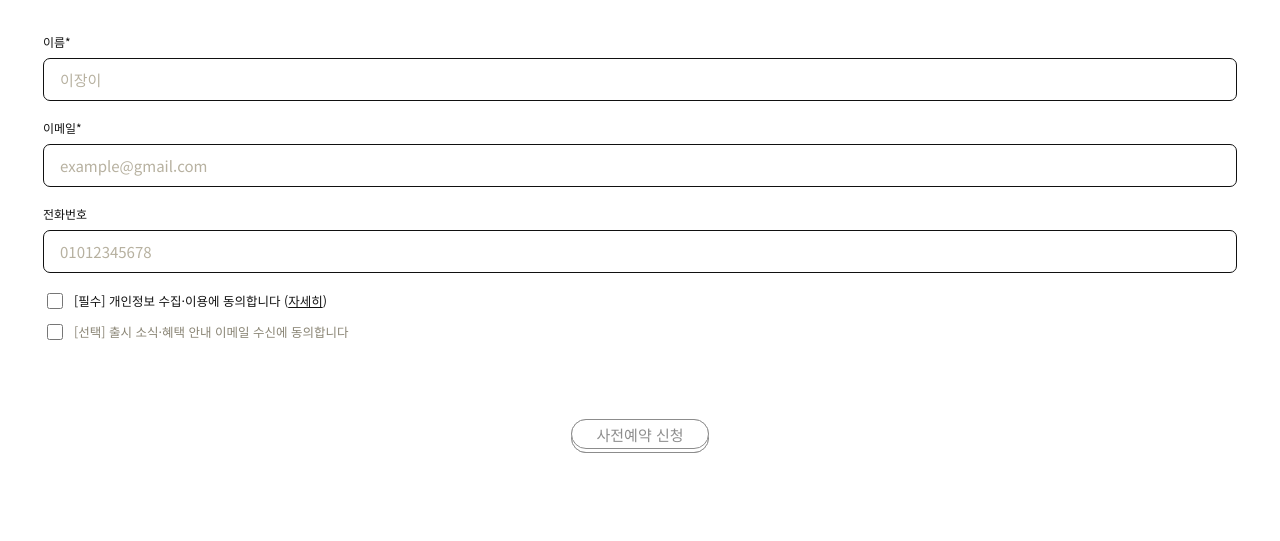
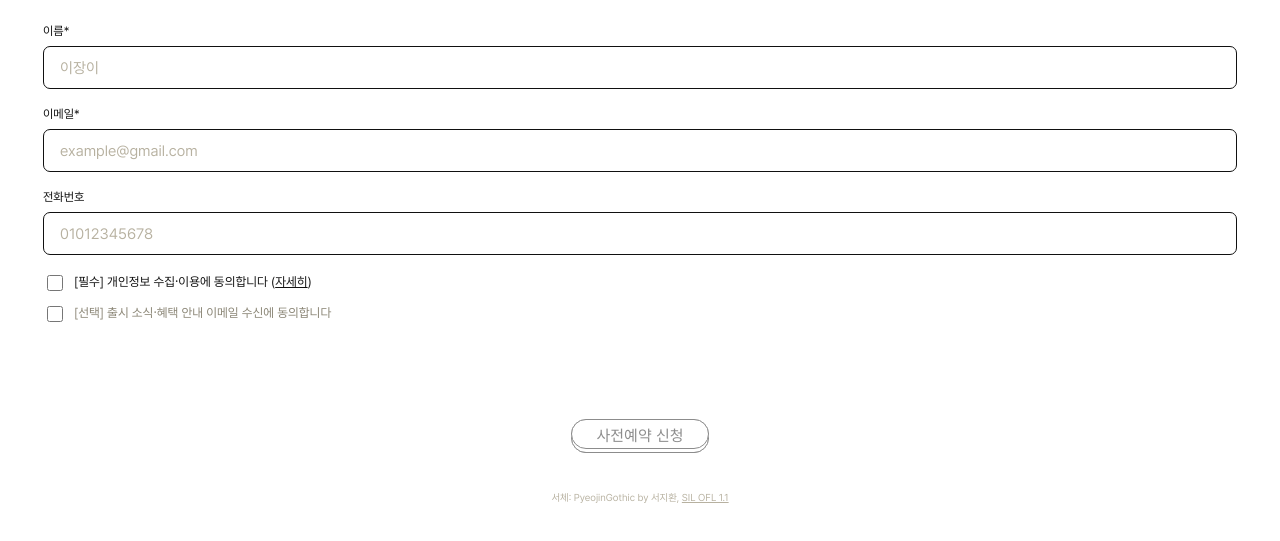
Before and after one commit to Read-Idea/readidea, a plain HTML site: page bbapp/korea/preregister/index.html in a window 1280 px wide. Shown: the part 207-748 px from the top of the page. Drawn offline with Linux system fonts and the light colour scheme.

Commit message:
Switch the pre-registration page to the app's PyeojinGothic font
Subset to full Hangul syllables + ASCII (so arbitrary typed names
still render) and converted to WOFF2 (~626KB vs 3.9MB raw), replacing
the Noto Sans KR Google Fonts load. PyeojinGothic is SIL OFL 1.1
licensed, which explicitly permits commercial/webfont use; added a
small credit line with the required license attribution.

```diff
--- a/bbapp/korea/preregister/index.html
+++ b/bbapp/korea/preregister/index.html
@@ -14,11 +14,17 @@
 <meta name="twitter:title" content="'뺍' 사전예약">
 <meta name="twitter:description" content="'뺍'에 오신 것을 환영합니다! 사전예약하고 첫 유저가 되어보세요.">
 <meta name="twitter:image" content="https://www.readidea.co.kr/bbapp/korea/preregister/og-image.png">
-<link rel="stylesheet" href="https://fonts.googleapis.com/css2?family=Noto+Sans+KR:wght@400;500&display=swap">
 <style>
+  @font-face {
+    font-family: 'PyeojinGothic';
+    src: url('./PyeojinGothic-Regular.woff2') format('woff2');
+    font-weight: 400;
+    font-style: normal;
+    font-display: swap;
+  }
   html, body { height: 100%; margin: 0; }
   body {
-    font-family: 'Noto Sans KR', system-ui, sans-serif;
+    font-family: 'PyeojinGothic', 'Apple SD Gothic Neo', system-ui, sans-serif;
     background: #ffffff;
     color: #111111;
   }
@@ -223,6 +229,8 @@
       </div>
     </form>
 
+    <p style="text-align: center; font-size: 10px; color: #b7b1a0; padding: 16px 20px 24px;">서체: PyeojinGothic by 서지환, <a href="https://scripts.sil.org/OFL" target="_blank" rel="noopener">SIL OFL 1.1</a></p>
+
   </div>
 
   <div class="pr-btn-fixed-slot">
```
Also changed, not shown: bbapp/korea/preregister/PyeojinGothic-Regular.woff2 (added).
